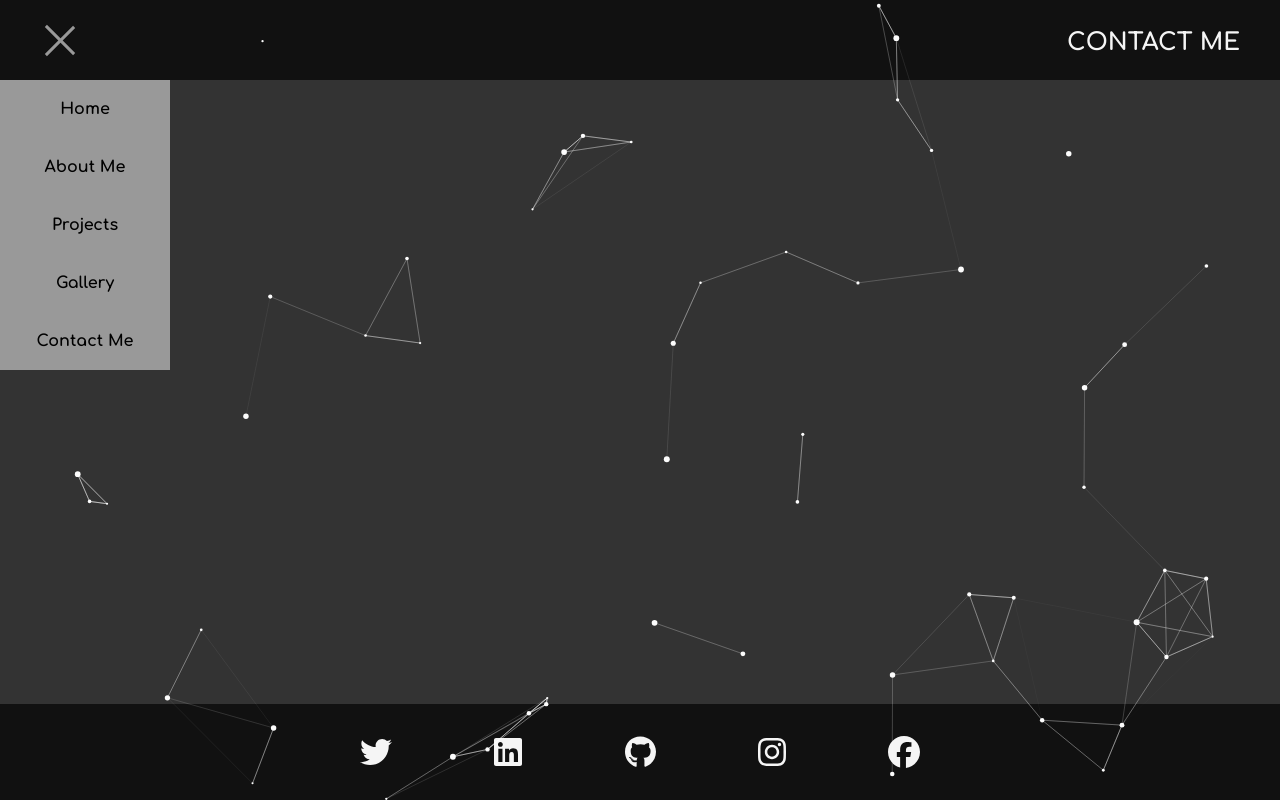
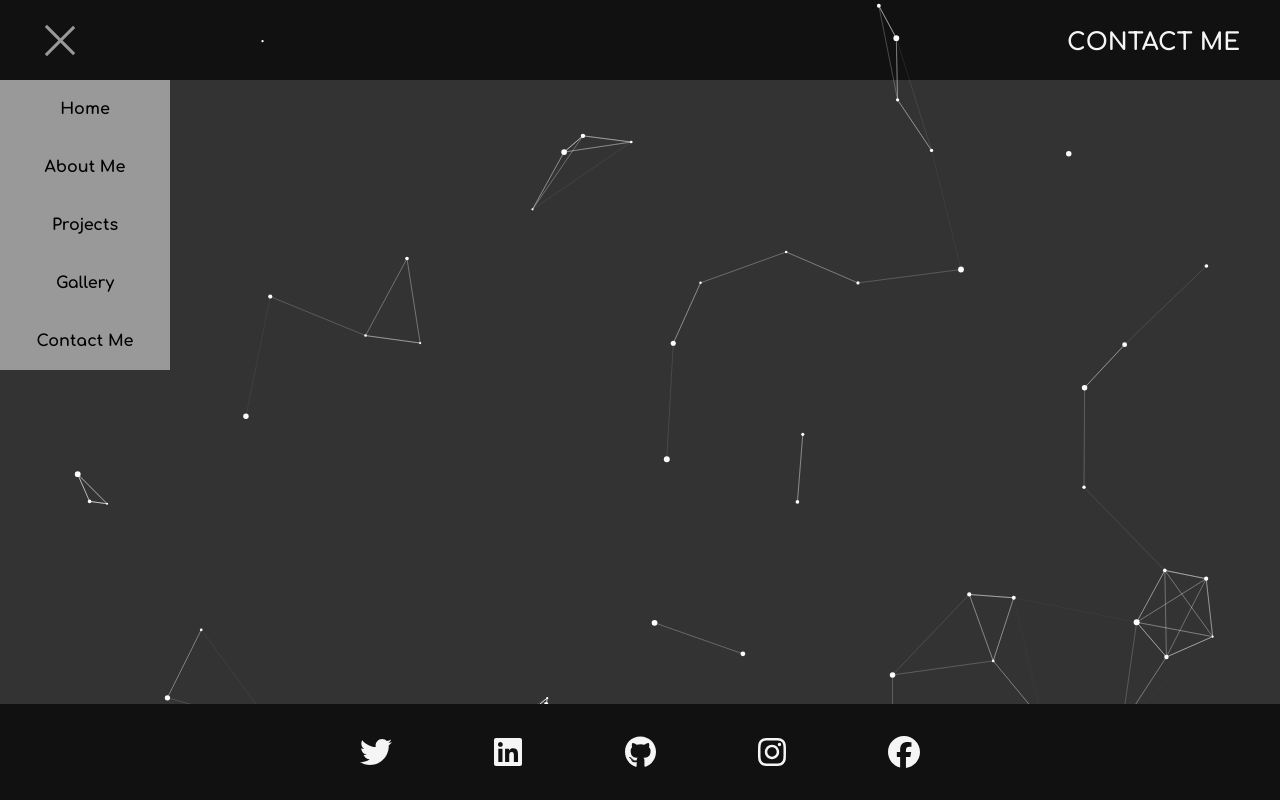
Before and after one commit to osho-20/Quizania, a React (Create React App) app: page /#/contact in a window 1280 px wide. Both pictures are taken after a click on the element 57 px from the left and 40 px from the top of the page. Built offline with nearby package versions, Linux system fonts and the light colour scheme.

Commit message:
footer solved

```diff
--- a/src/App.css
+++ b/src/App.css
@@ -83,7 +83,6 @@ li {
   font-family: 'poppins';
   justify-content: center;
   align-items: center;
-  z-index: 10;
 }
 
 .burger-bar {
@@ -127,7 +126,6 @@ li.menu1:hover {
   background-color: #111111;
   -webkit-transition: all 0.3s ease-in-out;
   transition: all 0.1s ease-in-out;
-  z-index: 10;
 }
 
 .a:hover {
@@ -138,9 +136,6 @@ li.menu1:hover {
 
 .content-wrap {
   padding-bottom: 2.5em;
-  /* position: relative;
-  z-index: -2;
-  width: 100%; */
 }
 
 /*-----------------------------------------------------------footer--------------------------------------*/
@@ -150,7 +145,7 @@ li.menu1:hover {
   left: 0;
   right: 0;
   bottom: 0;
-  z-index: -1;
+  z-index: -0;
 }
 
 .footer ul li {
@@ -238,7 +233,6 @@ li.menu1:hover {
   .content_home {
     font-size: 100%;
     margin: 30% 20px;
-    /* margin-bottom: 0px; */
   }
 
 }
@@ -252,8 +246,6 @@ li.menu1:hover {
 
     font-size: 80%;
     margin: 40% 20px;
-    /* margin-bottom: 0px; */
-    /* margin-top: 190px; */
   }
 }
 
@@ -265,6 +257,5 @@ li.menu1:hover {
   .content_home {
     font-size: 75%;
     margin: 50% 20px;
-    /* margin-bottom: 0px; */
   }
 }
--- a/src/component/Header.js
+++ b/src/component/Header.js
@@ -34,7 +34,7 @@ export default function Header(props) {
                 <div className="title">{title}</div>
             </nav>
             <div className="trans">
-                <ul className={menu} style={{ position: 'relative', zIndex: '2' }} >
+                <ul className={menu} style={{ position: 'relative', zIndex: '1' }} >
                     <li className="menu1" ><Link className="a" to="/" id="PORTFOLIO" >Home</Link></li>
                     <li className="menu1" ><Link className="a" to="/about" id="ABOUT ME">About Me</Link></li>
                     <li className="menu1" ><Link className="a" to="/projects" id="PROJECTS">Projects</Link ></li>
--- a/src/component/content.js
+++ b/src/component/content.js
@@ -26,7 +26,7 @@ export default function Content() {
                     </p>
                 </div>
                 <div className="content_home" onClick={click} >
-                    <p>I have shared my resume with you to provide more information about my skills
+                    <p>I have shared my resume with you to provide more information about my skills...
                         <br />I have included the link below, please feel free to access it.</p>
                     <p id="resume"><a href="https://drive.google.com/file/d/1ON8UixYq51JGIS63fvEgpEP8U5T-59wQ/view?usp=share_link" target="_blank"><b><TypeWriter
                         options={{
```
